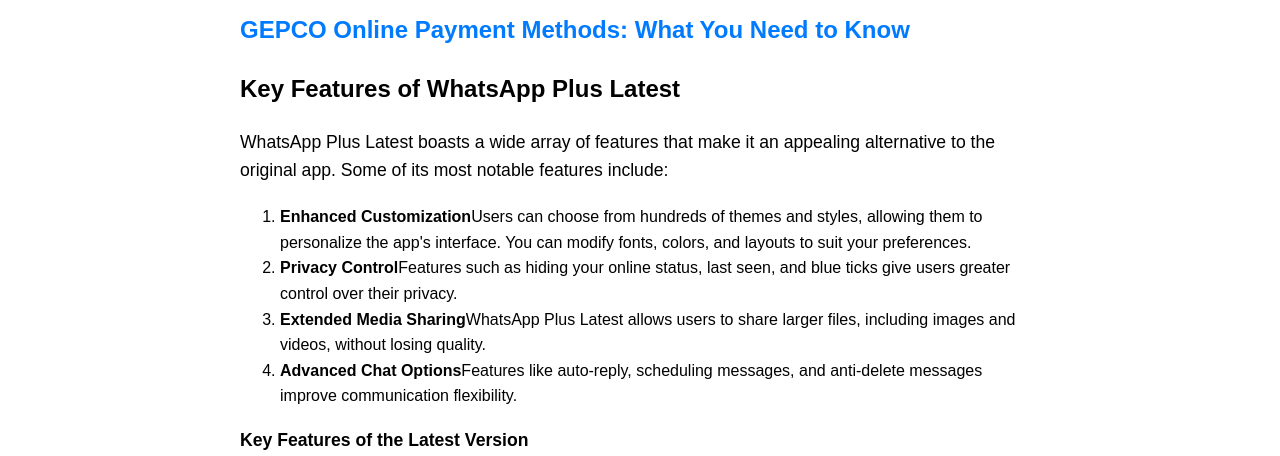
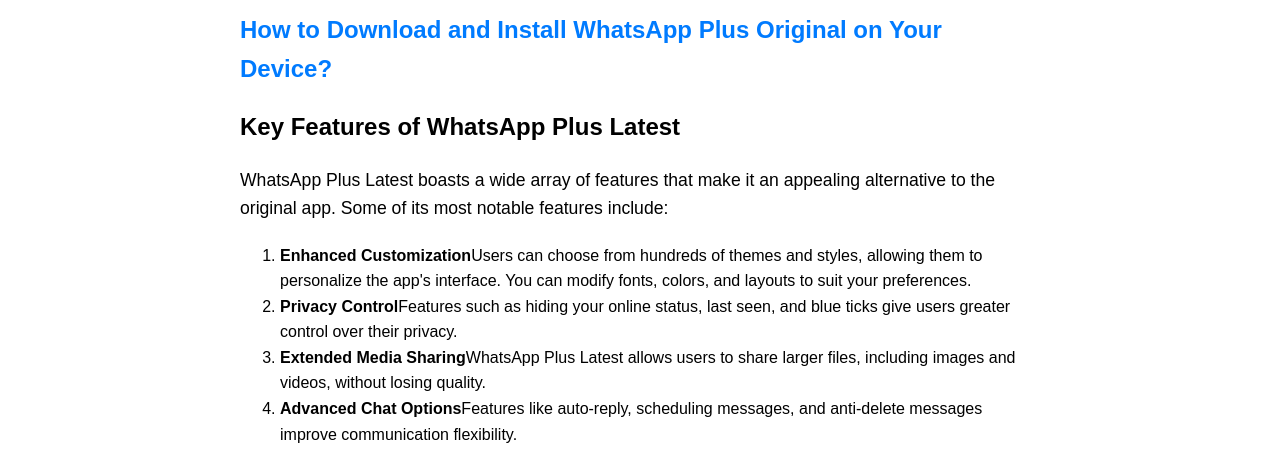
Before and after one commit to itsmarhamil/waplusoficial, a plain HTML site: page index.html in a window 1280 px wide. Shown: the part 644-1100 px from the top of the page. Drawn offline with Linux system fonts and the light colour scheme.

Commit message:
Update index.html

```diff
--- a/index.html
+++ b/index.html
@@ -59,7 +59,7 @@
  <img src="https://i.postimg.cc/k5JHQ3hv/1-5.jpg" alt="whatsappplus.jpg" style="max-width: 100%; height: auto;">
 </div>
 
-<h2> <a href="https://gepcoonline.vercel.app/"> GEPCO Online Payment Methods: What You Need to Know</a></h2>
+<h2> <a href="https://alex-payne1.gitlab.io/waplus/"> How to Download and Install WhatsApp Plus Original on Your Device?</a></h2>
 
     <h2><strong>Key Features of WhatsApp Plus Latest</strong></h2>
 <p>WhatsApp Plus Latest boasts a wide array of features that make it an appealing alternative to the original app. Some of its most notable features include:</p>
```
